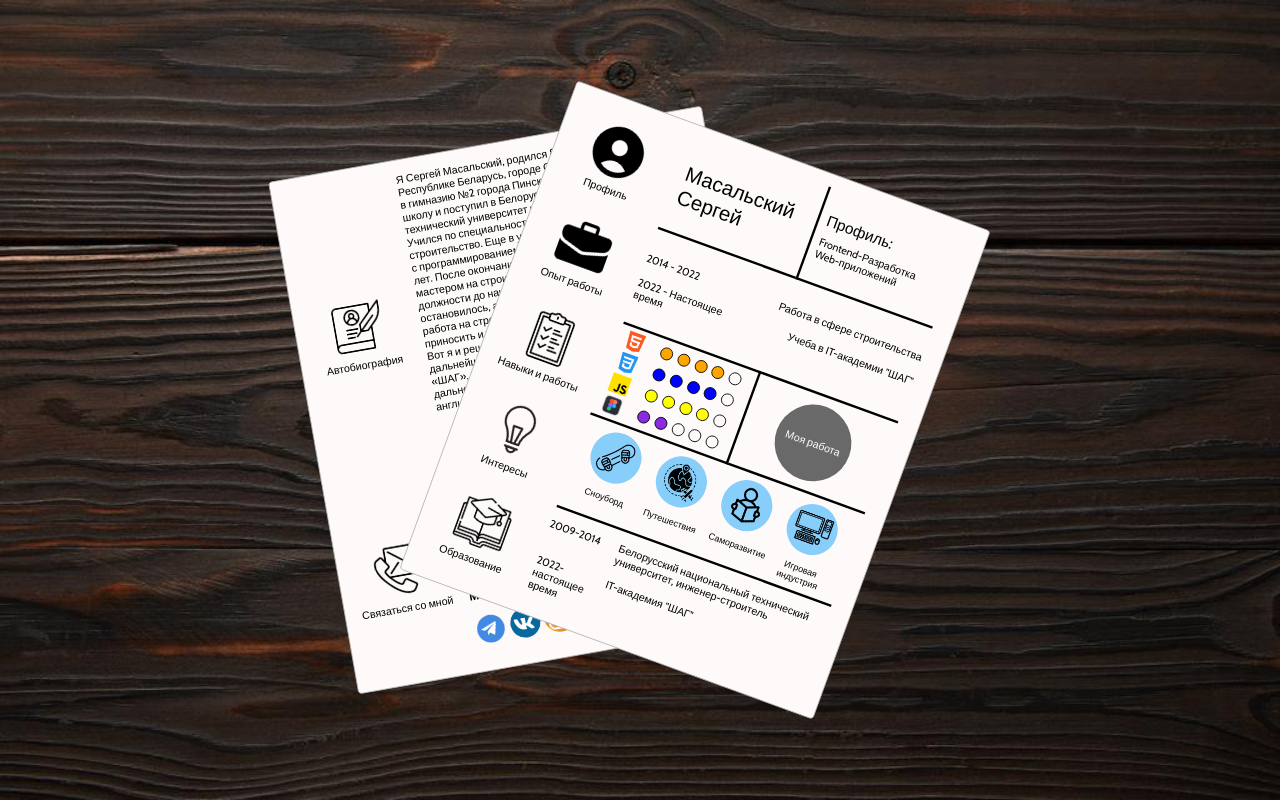
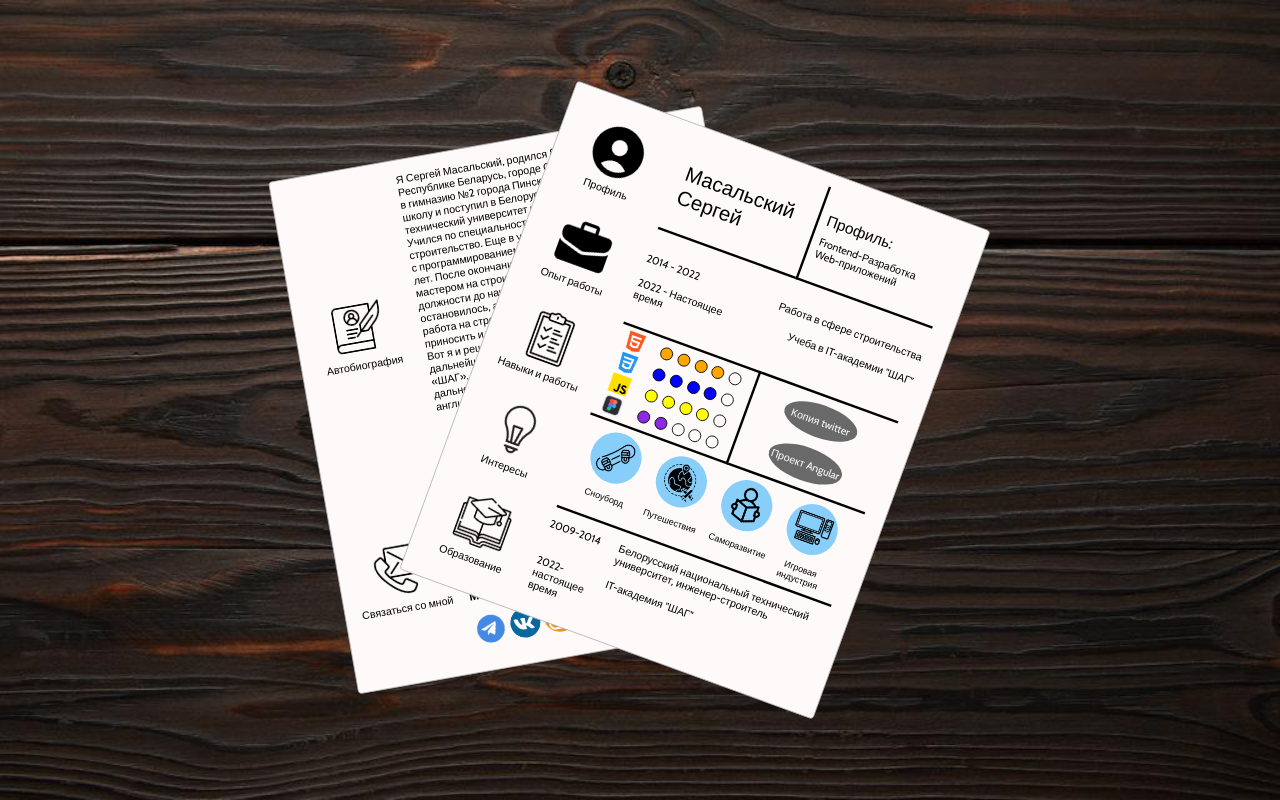
Before and after one commit to SergeyMasalski/CV-second, a plain HTML site: page index.html in a window 1280 px wide. Drawn offline with nearby package versions, Linux system fonts and the light colour scheme.

Commit message:
fix twitter, add angular

```diff
--- a/index.html
+++ b/index.html
@@ -88,7 +88,8 @@
                         </ul>
                     </div>
                     <div class="first-list-skills-first-cv">
-                        <a href="https://github.com/SergeyMasalski/Twitter_copy" target="_blank">Моя работа</a>
+                        <a href="https://sergeymasalski.github.io/Twitter_copy/" target="_blank">Копия twitter</a>
+                        <a href="https://github.com/SergeyMasalski/Angular_EXAM" target="_blank"> Проект Angular</a>
                     </div>
                 </section>
                 <section class="first-list-interests">
--- a/style.css
+++ b/style.css
@@ -335,6 +335,7 @@ body {
     flex-flow: column nowrap;
     align-items: center;
     justify-content: center;
+    gap: 15px;
 }
 
 .first-list-skills-first-cv > a {
```
